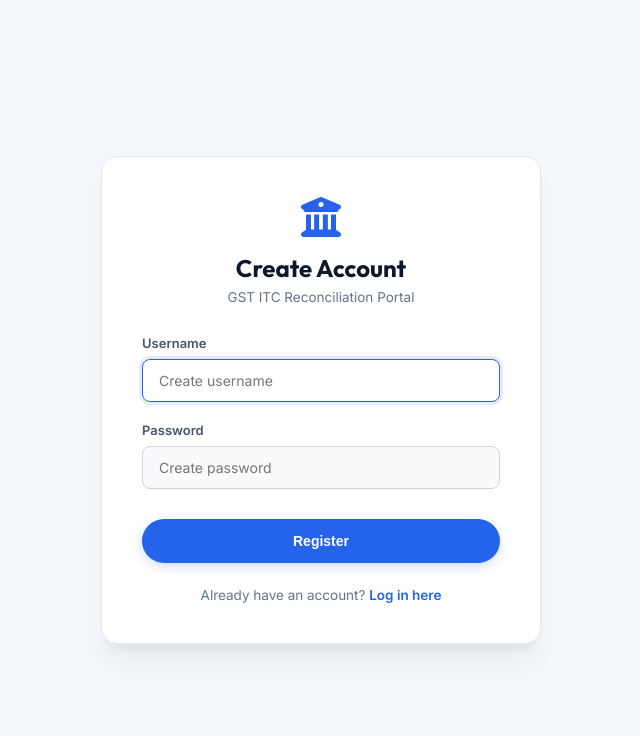
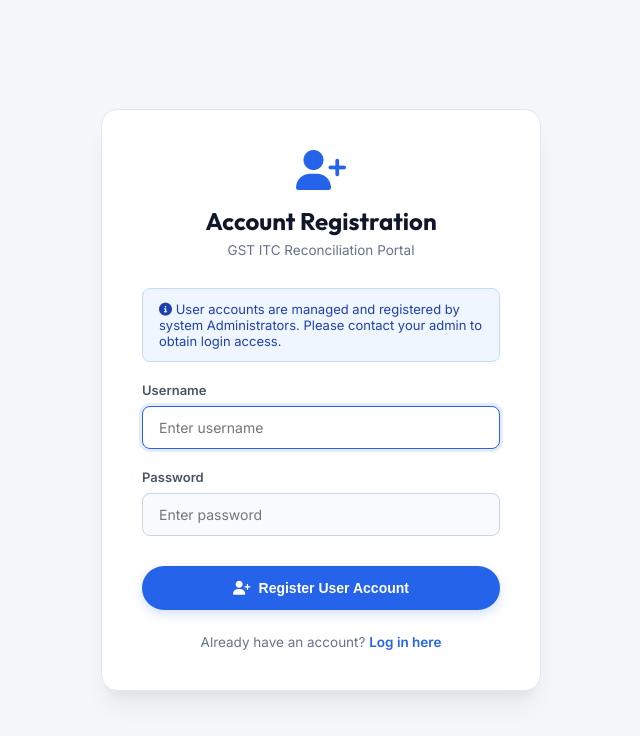
Before and after one commit to jayant1345/Gst_calculation, a Flask app: page /register in a window 1280 px wide. Shown: the top 736 px of the page, without its empty margins (319-959 px from the left). Run offline with Flask 3, Linux system fonts and the light colour scheme; some libraries are stand-ins or nearby versions.

Commit message:
Add Admin User Registration and User Management system

```diff
--- a/app.py
+++ b/app.py
@@ -270,6 +270,17 @@ def login_required(f):
     def decorated_function(*args, **kwargs):
         if 'user_id' not in session:
             return redirect(url_for('login'))
+        return f(*args, **kwargs)
+    return decorated_function
+
+def admin_required(f):
+    @wraps(f)
+    def decorated_function(*args, **kwargs):
+        if 'user_id' not in session:
+            return redirect(url_for('login'))
+        if not is_admin_user():
+            flash("Access denied: Administrator privileges required.", "error")
+            return redirect(url_for('home'))
         return f(*args, **kwargs)
     return decorated_function
 
@@ -678,13 +689,17 @@ def login():
 
 @app.route('/register', methods=['GET', 'POST'])
 def register():
-    if 'user_id' in session:
+    is_admin = is_admin_user()
+
+    # If user is logged in as non-admin, redirect to home
+    if 'user_id' in session and not is_admin:
         return redirect(url_for('home'))
 
     error = None
     if request.method == 'POST':
         username = request.form.get('username', '').strip()
         password = request.form.get('password', '').strip()
+        make_admin = request.form.get('is_admin') in ['on', 'true', '1']
 
         if not username or not password:
             error = "All fields are required"
@@ -692,25 +707,29 @@ def register():
             try:
                 conn = get_db_connection()
                 cur = conn.cursor()
-                # Check duplicate username
                 cur.execute('SELECT id FROM users WHERE username = %s', (username,))
                 if cur.fetchone():
-                    error = "Username already exists"
+                    error = f"Username '{username}' already exists"
                 else:
-                    # Create user
                     hashed_pw = generate_password_hash(password)
-                    cur.execute('INSERT INTO users (username, password_hash) VALUES (%s, %s)', (username, hashed_pw))
+                    cur.execute('INSERT INTO users (username, password_hash, is_admin) VALUES (%s, %s, %s)', (username, hashed_pw, make_admin))
                     conn.commit()
                     cur.close()
                     conn.close()
-                    flash("Registration successful! You can now log in.", "success")
-                    return redirect(url_for('login'))
+
+                    if 'user_id' in session and is_admin:
+                        log_activity(session['user_id'], 'CREATE_USER', f"Admin created user '{username}' (Admin: {make_admin})")
+                        flash(f"User '{username}' registered successfully!", "success")
+                        return redirect(url_for('admin_users'))
+                    else:
+                        flash("Registration successful! You can now log in.", "success")
+                        return redirect(url_for('login'))
                 cur.close()
                 conn.close()
             except Exception as e:
-                error = f"Database connection error: {e}"
-
-    return render_template('register.html', error=error)
+                error = f"Database error: {e}"
+
+    return render_template('register.html', error=error, is_admin=is_admin)
 
 @app.route('/logout')
 def logout():
@@ -753,7 +772,148 @@ def settings():
             except Exception as e:
                 error = f"Database connection error: {e}"
 
-    return render_template('settings.html', error=error, api_key_configured=bool(ANTHROPIC_API_KEY and OPENROUTER_API_KEY), ai_model_name=AI_MODEL_NAME)
+    return render_template('settings.html', error=error, is_admin=is_admin_user(), api_key_configured=bool(ANTHROPIC_API_KEY and OPENROUTER_API_KEY), ai_model_name=AI_MODEL_NAME)
+
+# Admin User Management Routes
+@app.route('/admin/users', methods=['GET'])
+@admin_required
+def admin_users():
+    error = None
+    users = []
+    try:
+        conn = get_db_connection()
+        cur = conn.cursor(cursor_factory=psycopg2.extras.DictCursor)
+        cur.execute('''
+            SELECT
+                u.id,
+                u.username,
+                u.is_admin,
+                u.created_at,
+                (SELECT COUNT(*) FROM invoices i WHERE i.user_id = u.id) as invoice_count,
+                (SELECT COUNT(*) FROM gstr2b_entries g WHERE g.user_id = u.id) as gstr2b_count
+            FROM users u
+            ORDER BY u.id ASC;
+        ''')
+        users = cur.fetchall()
+        cur.close()
+        conn.close()
+    except Exception as e:
+        error = f"Database connection error: {e}"
+
+    return render_template('users.html', users=users, error=error, is_admin=True, api_key_configured=bool(ANTHROPIC_API_KEY and OPENROUTER_API_KEY), ai_model_name=AI_MODEL_NAME)
+
+@app.route('/admin/users/create', methods=['POST'])
+@admin_required
+def admin_create_user():
+    username = request.form.get('username', '').strip()
+    password = request.form.get('password', '').strip()
+    is_admin_flag = request.form.get('is_admin') in ['on', 'true', '1']
+
+    if not username or not password:
+        flash("Username and password are required.", "error")
+        return redirect(url_for('admin_users'))
+
+    try:
+        conn = get_db_connection()
+        cur = conn.cursor()
+        cur.execute('SELECT id FROM users WHERE username = %s', (username,))
+        if cur.fetchone():
+            flash(f"Username '{username}' already exists.", "error")
+        else:
+            hashed_pw = generate_password_hash(password)
+            cur.execute('INSERT INTO users (username, password_hash, is_admin) VALUES (%s, %s, %s)', (username, hashed_pw, is_admin_flag))
+            conn.commit()
+            log_activity(session['user_id'], 'CREATE_USER', f"Created user '{username}' (Admin: {is_admin_flag})")
+            flash(f"User '{username}' registered successfully!", "success")
+        cur.close()
+        conn.close()
+    except Exception as e:
+        flash(f"Error registering user: {e}", "error")
+
+    return redirect(url_for('admin_users'))
+
+@app.route('/admin/users/<int:user_id>/toggle-admin', methods=['POST'])
+@admin_required
+def admin_toggle_role(user_id):
+    if user_id == session['user_id']:
+        flash("You cannot revoke your own administrator status.", "error")
+        return redirect(url_for('admin_users'))
+
+    try:
+        conn = get_db_connection()
+        cur = conn.cursor(cursor_factory=psycopg2.extras.DictCursor)
+        cur.execute('SELECT username, is_admin FROM users WHERE id = %s', (user_id,))
+        user = cur.fetchone()
+        if user:
+            new_role = not bool(user['is_admin'])
+            cur.execute('UPDATE users SET is_admin = %s WHERE id = %s', (new_role, user_id))
+            conn.commit()
+            role_text = "Admin" if new_role else "Standard User"
+            log_activity(session['user_id'], 'CHANGE_USER_ROLE', f"Changed user '{user['username']}' role to {role_text}")
+            flash(f"Updated '{user['username']}' role to {role_text}.", "success")
+        else:
+            flash("User not found.", "error")
+        cur.close()
+        conn.close()
+    except Exception as e:
+        flash(f"Error updating user role: {e}", "error")
+
+    return redirect(url_for('admin_users'))
+
+@app.route('/admin/users/<int:user_id>/reset-password', methods=['POST'])
+@admin_required
+def admin_reset_password(user_id):
+    new_password = request.form.get('new_password', '').strip()
+    if not new_password:
+        flash("Password cannot be empty.", "error")
+        return redirect(url_for('admin_users'))
+
+    try:
+        conn = get_db_connection()
+        cur = conn.cursor(cursor_factory=psycopg2.extras.DictCursor)
+        cur.execute('SELECT username FROM users WHERE id = %s', (user_id,))
+        user = cur.fetchone()
+        if user:
+            hashed_pw = generate_password_hash(new_password)
+            cur.execute('UPDATE users SET password_hash = %s WHERE id = %s', (hashed_pw, user_id))
+            conn.commit()
+            log_activity(session['user_id'], 'RESET_PASSWORD', f"Reset password for user '{user['username']}'")
+            flash(f"Password reset successfully for '{user['username']}'.", "success")
+        else:
+            flash("User not found.", "error")
+        cur.close()
+        conn.close()
+    except Exception as e:
+        flash(f"Error resetting password: {e}", "error")
+
+    return redirect(url_for('admin_users'))
+
+@app.route('/admin/users/<int:user_id>/delete', methods=['POST'])
+@admin_required
+def admin_delete_user(user_id):
+    if user_id == session['user_id']:
+        flash("You cannot delete your own logged-in account.", "error")
+        return redirect(url_for('admin_users'))
+
+    try:
+        conn = get_db_connection()
+        cur = conn.cursor(cursor_factory=psycopg2.extras.DictCursor)
+        cur.execute('SELECT username FROM users WHERE id = %s', (user_id,))
+        user = cur.fetchone()
+        if user:
+            username = user['username']
+            cur.execute('DELETE FROM users WHERE id = %s', (user_id,))
+            conn.commit()
+            log_activity(session['user_id'], 'DELETE_USER', f"Deleted user '{username}' (ID: {user_id})")
+            flash(f"User '{username}' deleted successfully.", "success")
+        else:
+            flash("User not found.", "error")
+        cur.close()
+        conn.close()
+    except Exception as e:
+        flash(f"Error deleting user: {e}", "error")
+
+    return redirect(url_for('admin_users'))
 
 # API Endpoints
 @app.route('/api/get-invoices', methods=['GET'])
@@ -1672,7 +1832,7 @@ def parse_gstr2b_excel(file_bytes):
 @login_required
 def reconciliation():
     current_fy, _ = _dt_to_fy_and_month(datetime.datetime.now())
-    return render_template('reconciliation.html', api_key_configured=bool(ANTHROPIC_API_KEY and OPENROUTER_API_KEY), ai_model_name=AI_MODEL_NAME, current_fy=current_fy)
+    return render_template('reconciliation.html', is_admin=is_admin_user(), api_key_configured=bool(ANTHROPIC_API_KEY and OPENROUTER_API_KEY), ai_model_name=AI_MODEL_NAME, current_fy=current_fy)
 
 @app.route('/api/export-annual-report', methods=['GET'])
 @login_required
--- a/templates/filing_history.html
+++ b/templates/filing_history.html
@@ -41,6 +41,12 @@
                     <i class="fa-solid fa-file-invoice"></i>
                     <span>Reconciliation</span>
                 </a>
+                {% if is_admin %}
+                <a href="/admin/users" class="nav-item">
+                    <i class="fa-solid fa-users-gear"></i>
+                    <span>User Management</span>
+                </a>
+                {% endif %}
                 <a href="/settings" class="nav-item">
                     <i class="fa-solid fa-gears"></i>
                     <span>Portal Settings</span>
--- a/templates/index.html
+++ b/templates/index.html
@@ -41,6 +41,12 @@
                     <i class="fa-solid fa-file-invoice"></i>
                     <span>Reconciliation</span>
                 </a>
+                {% if is_admin %}
+                <a href="/admin/users" class="nav-item">
+                    <i class="fa-solid fa-users-gear"></i>
+                    <span>User Management</span>
+                </a>
+                {% endif %}
                 <a href="/settings" class="nav-item">
                     <i class="fa-solid fa-gears"></i>
                     <span>Portal Settings</span>
--- a/templates/reconciliation.html
+++ b/templates/reconciliation.html
@@ -41,6 +41,12 @@
                     <i class="fa-solid fa-file-invoice"></i>
                     <span>Reconciliation</span>
                 </a>
+                {% if is_admin %}
+                <a href="/admin/users" class="nav-item">
+                    <i class="fa-solid fa-users-gear"></i>
+                    <span>User Management</span>
+                </a>
+                {% endif %}
                 <a href="/settings" class="nav-item">
                     <i class="fa-solid fa-gears"></i>
                     <span>Portal Settings</span>
--- a/templates/register.html
+++ b/templates/register.html
@@ -153,8 +153,8 @@
     <div class="auth-container">
         <div class="auth-card">
             <div class="auth-header">
-                <i class="fa-solid fa-building-columns auth-logo"></i>
-                <h1>Create Account</h1>
+                <i class="fa-solid fa-user-plus auth-logo"></i>
+                <h1>{% if is_admin %}Admin User Registration{% else %}Account Registration{% endif %}</h1>
                 <p>GST ITC Reconciliation Portal</p>
             </div>
 
@@ -165,22 +165,43 @@
             </div>
             {% endif %}
 
+            {% if not is_admin and not session.get('user_id') %}
+            <div style="background-color: #eff6ff; border: 1px solid #bfdbfe; color: #1e40af; padding: 12px 16px; border-radius: 8px; font-size: 13px; margin-bottom: 20px; text-align: left;">
+                <i class="fa-solid fa-circle-info"></i> User accounts are managed and registered by system Administrators. Please contact your admin to obtain login access.
+            </div>
+            {% endif %}
+
             <form action="/register" method="POST">
                 <div class="form-group">
                     <label for="username">Username</label>
-                    <input type="text" id="username" name="username" class="form-control" placeholder="Create username" required autofocus>
+                    <input type="text" id="username" name="username" class="form-control" placeholder="Enter username" required autofocus>
                 </div>
 
                 <div class="form-group">
                     <label for="password">Password</label>
-                    <input type="password" id="password" name="password" class="form-control" placeholder="Create password" required>
+                    <input type="password" id="password" name="password" class="form-control" placeholder="Enter password" required minlength="4">
                 </div>
 
-                <button type="submit" class="btn btn-primary btn-block">Register</button>
+                {% if is_admin %}
+                <div class="form-group" style="text-align: left; margin-bottom: 20px;">
+                    <label style="display: flex; align-items: center; gap: 8px; cursor: pointer; font-size: 13px; font-weight: 500;">
+                        <input type="checkbox" name="is_admin" value="true" style="width: 16px; height: 16px; accent-color: var(--accent-blue);">
+                        <span>Grant Administrator Privileges</span>
+                    </label>
+                </div>
+                {% endif %}
+
+                <button type="submit" class="btn btn-primary btn-block">
+                    <i class="fa-solid fa-user-plus"></i> Register User Account
+                </button>
             </form>
 
             <div class="auth-footer">
+                {% if is_admin %}
+                <a href="/admin/users"><i class="fa-solid fa-arrow-left"></i> Back to User Management</a>
+                {% else %}
                 Already have an account? <a href="/login">Log in here</a>
+                {% endif %}
             </div>
         </div>
     </div>
--- a/templates/settings.html
+++ b/templates/settings.html
@@ -106,6 +106,12 @@
                     <i class="fa-solid fa-file-invoice"></i>
                     <span>Reconciliation</span>
                 </a>
+                {% if is_admin %}
+                <a href="/admin/users" class="nav-item">
+                    <i class="fa-solid fa-users-gear"></i>
+                    <span>User Management</span>
+                </a>
+                {% endif %}
                 <a href="/settings" class="nav-item active">
                     <i class="fa-solid fa-gears"></i>
                     <span>Portal Settings</span>
```
Also changed, not shown: templates/users.html (added, +434 -0 lines).
